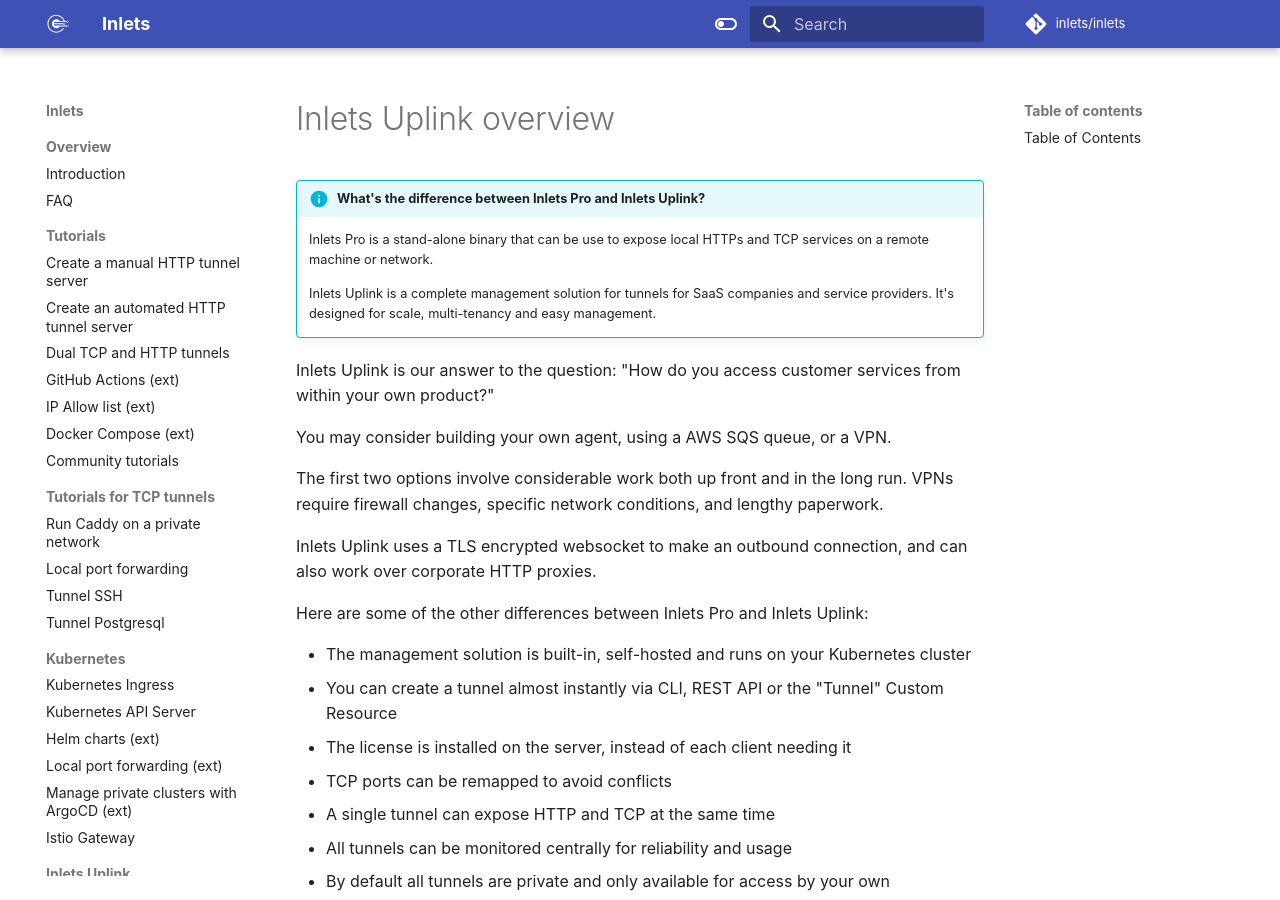
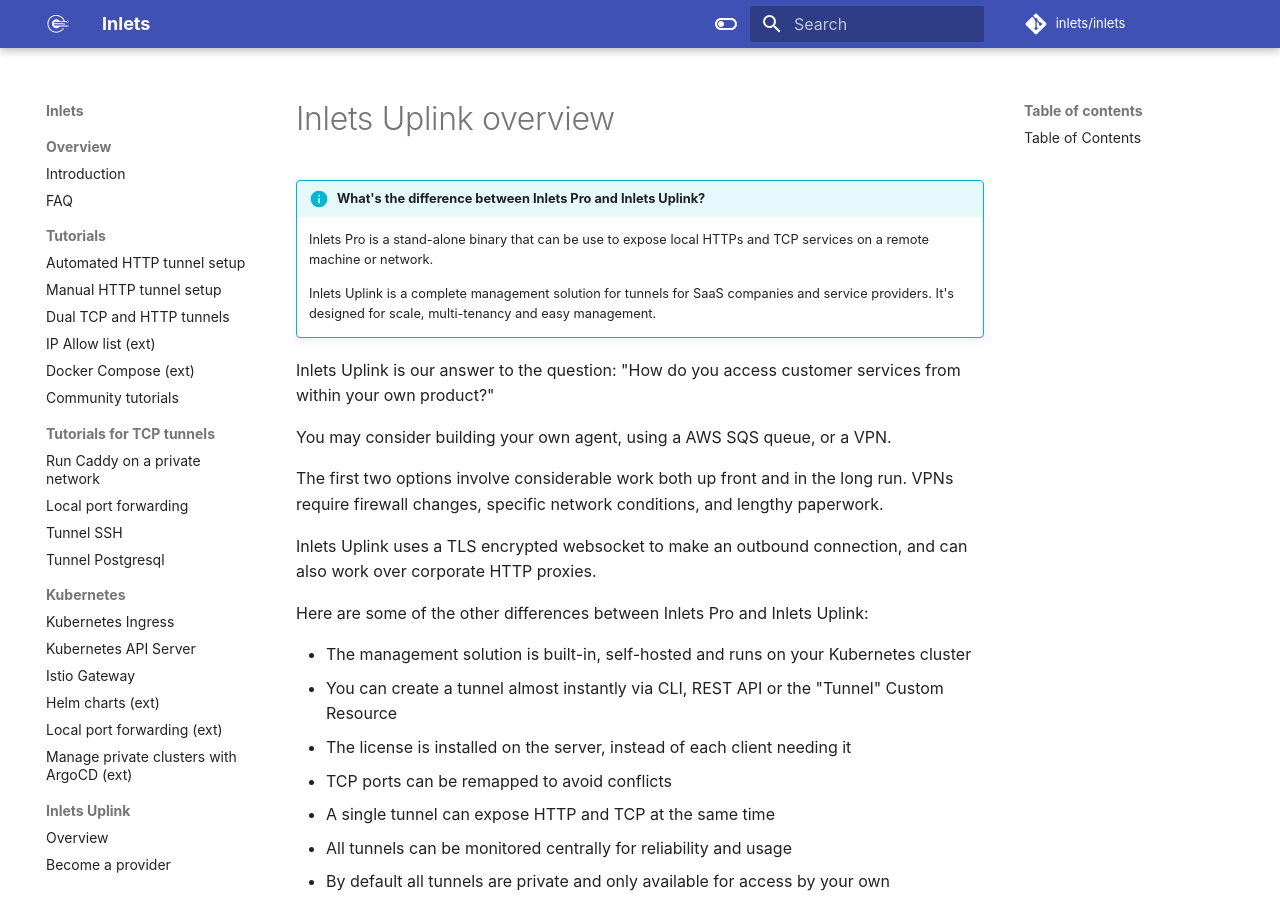
Before and after one commit to inlets/docs.inlets.dev, an MkDocs documentation site: the page built from docs/uplink/overview.md, in a window 1280 px wide and 900 px high. Built offline with MkDocs 1.6.1 and Material for MkDocs 9.7.7, drawn with Linux system fonts in a browser that asks for light colours; some web fonts are replaced.

Commit message:
Update intro
Signed-off-by: Alex Ellis (OpenFaaS Ltd) <alexellis2@gmail.com>

```diff
--- a/mkdocs.yml
+++ b/mkdocs.yml
@@ -89,10 +89,9 @@
       - Introduction: index.md
       - FAQ: /reference/faq/
   - Tutorials:
-      - Create a manual HTTP tunnel server: /tutorial/manual-http-server/
-      - Create an automated HTTP tunnel server: /tutorial/automated-http-server/
+      - Automated HTTP tunnel setup: /tutorial/automated-http-server/
+      - Manual HTTP tunnel setup: /tutorial/manual-http-server/
       - Dual TCP and HTTP tunnels: /tutorial/dual-tunnels/
-      - GitHub Actions (ext): https://inlets.dev/blog/2021/12/06/private-deploy-from-github-actions.html
       - IP Allow list (ext): https://inlets.dev/blog/2021/10/15/allow-lists.html
       - Docker Compose (ext): https://inlets.dev/blog/2021/09/09/compose-and-inlets.html
       - Community tutorials: /tutorial/community/
@@ -104,10 +103,10 @@
   - Kubernetes:
       - Kubernetes Ingress: /tutorial/kubernetes-ingress/
       - Kubernetes API Server: /tutorial/kubernetes-api-server/
+      - Istio Gateway: /tutorial/istio-gateway/
       - Helm charts (ext): https://github.com/inlets/inlets-pro/tree/master/chart
       - Local port forwarding (ext): https://inlets.dev/blog/2022/06/24/fixing-kubectl-port-forward.html
       - Manage private clusters with ArgoCD (ext): https://inlets.dev/blog/2022/08/10/managing-tunnel-servers-with-argocd.html
-      - Istio Gateway: /tutorial/istio-gateway/
   - Inlets Uplink:
       - Overview: /uplink/overview/
       - Become a provider: /uplink/become-a-provider/
```
Also changed, not shown: docs/index.md (+4 -2 lines).
